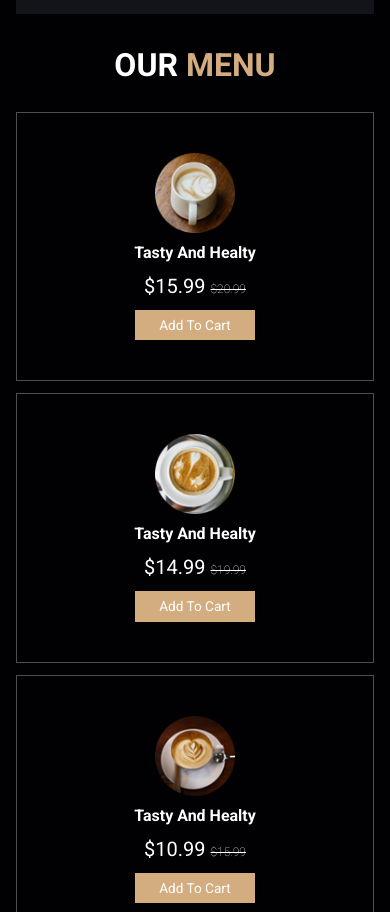
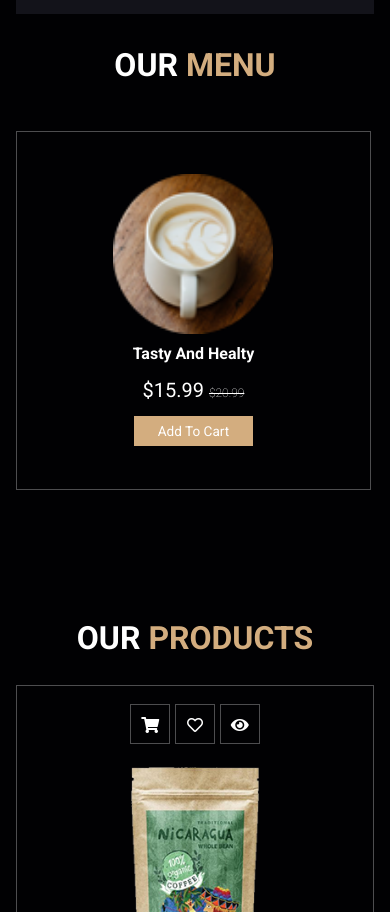
Before and after one commit to EricNguyen1206/Coffee-Website, a React (Create React App) app: page / in a window 390 px wide. Shown: the part 1489-2401 px from the top of the page. Built offline with nearby package versions, Linux system fonts and the light colour scheme.

Commit message:
Udate mobile friendly ui

```diff
--- a/src/apis/MenuItems.js
+++ b/src/apis/MenuItems.js
@@ -7,36 +7,42 @@ import Menu6 from '../images/menu-6.png'
 
 const MenuItems = [
     {
+        'id': 'menu-1',
         'images': Menu1,
         'title': 'tasty and healty',
         'price': '$15.99',
         'old-price': '$20.99'
     },
     {
+        'id': 'menu-2',
         'images': Menu2,
         'title': 'tasty and healty',
         'price': '$14.99',
         'old-price': '$19.99'
     },
     {
+        'id': 'menu-3',
         'images': Menu3,
         'title': 'tasty and healty',
         'price': '$10.99',
         'old-price': '$15.99'
     },
     {
+        'id': 'menu-4',
         'images': Menu4,
         'title': 'tasty and healty',
         'price': '$8.99',
         'old-price': '$15.49'
     },
     {
+        'id': 'menu-5',
         'images': Menu5,
         'title': 'tasty and healty',
         'price': '$8.99',
         'old-price': '$15.49'
     },
     {
+        'id': 'menu-6',
         'images': Menu6,
         'title': 'tasty and healty',
         'price': '$18.99',
--- a/src/components/Menu.js
+++ b/src/components/Menu.js
@@ -10,7 +10,7 @@ function Menu() {
 
             <div className="box-container">
                 {MenuItems.map((item) => (
-                    <div key={item.images} className="box">
+                    <div key={item.id} id={item.id} className="box">
                         <img src={ item.images } alt="coffee images"/>
                         <h3>{item.title}</h3>
                         <div className="price">{item.price} <span>{item['old-price']}</span></div>
--- a/src/components/Products.js
+++ b/src/components/Products.js
@@ -1,9 +1,11 @@
 import '../styles/products.css'
 import ProductItems from '../apis/ProductItems'
+// import CartItem from '../apis/CartItem'
 import React, { useState } from 'react'
 
 function Products() {
     const [ProductLists, setProducts] = useState(ProductItems)
+    // const [CartList, setCartList] = useState(CartItem)
 
     const onToggleFavorite = (productId) => {
         setProducts(products => (
@@ -14,6 +16,10 @@ function Products() {
         ))
         // onToggleFavorite(productId)
     }
+
+    // const toAddProduct = (product) => {
+    //     setCartList
+    // }
 
     return (
         <section className="products" id="products">
--- a/src/styles/menu.css
+++ b/src/styles/menu.css
@@ -1,11 +1,18 @@
+
+::-webkit-scrollbar{width:2px;height:2px;}
+::-webkit-scrollbar-button{width:2px;height:2px;}
+
 .menu .box-container{
+    /* display: flex;
+    flex-wrap: wrap; */
+    /* justify-content: space-around; */
     display: grid;
     grid-template-columns: repeat(auto-fit, minmax(30rem, 1fr));
-    gap:1.5rem;
 }
 
 .menu .box-container .box{
     padding:5rem;
+    margin: 19px;
     text-align: center;
     border:var(--border);
 }
@@ -39,3 +46,61 @@
 .menu .box-container .box:hover > *{
     color:var(--black);
 }
+
+@media (max-width:768px){
+    .menu {
+        /* width: 475px; */
+    }
+    .menu .box-container{
+        display: flex;
+        flex-wrap: nowrap;
+        height: 475px;
+        overflow: scroll;
+        scrollbar-width: none;
+    }
+
+    .menu .box-container .box {
+        display: flex;
+        flex-direction: column;
+        align-items: center;
+        margin-right: 19px;
+        justify-content: space-evenly;
+        min-width: 30vw;
+    }
+
+    .menu .box-container .box:first-child{
+        margin-left: 0;
+    }
+
+    .menu .box-container .box:last-child{
+        margin-right: 0;
+    }
+
+    .menu .box-container .box img {
+        height: 17rem;
+        width: 17rem;
+    }
+}
+
+@media (max-width:450px){
+    .menu {
+        /* height: 120vw; */
+    }
+    .menu .box-container{
+
+    }
+
+
+    .menu .box-container .box{
+        margin-right: 20px;
+        min-width: 91vw;
+        height: 92vw;
+    }
+
+
+
+    .menu .box-container .box img {
+        width: 20rem;
+        height: 20rem;
+    }
+}
```
